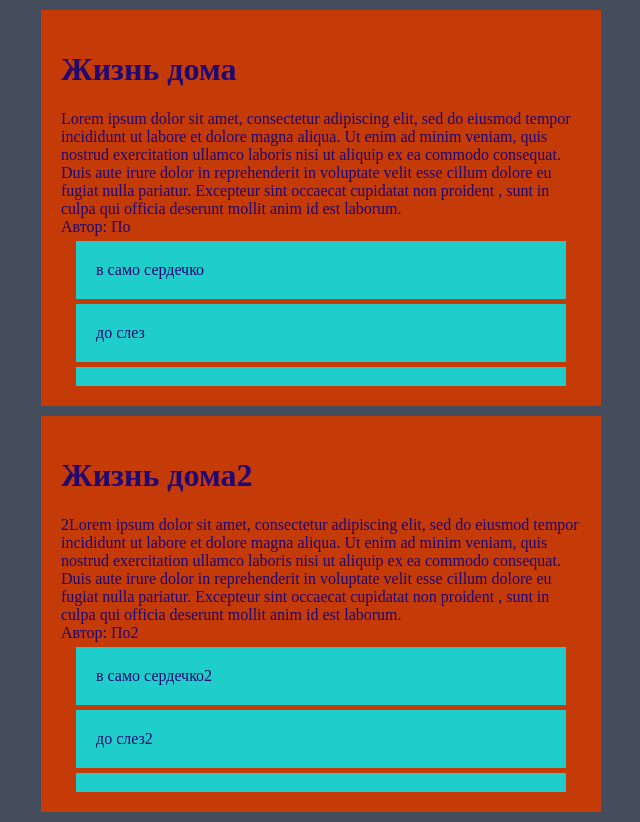
After one commit to ArtemKuksenko/flask_example, a Flask app: page / in a window 1280 px wide. The commit adds this page. Shown: the whole page, without its empty margins (319-959 px from the left). Run offline with Flask 2, Linux system fonts and the light colour scheme.

Commit message:
лента

```diff
--- a/app/routes.py
+++ b/app/routes.py
@@ -7,7 +7,7 @@ from app.forms import LoginForm
 
 @app.route('/hello_home')
 # приметивный базовый пример
-def index():
+def hello_home():
     return "HELLO HOME!"
 
 @app.route('/template')
@@ -34,3 +34,42 @@ def add_post():
         print(form.username)
         return redirect('/index')
     return render_template('add_post.html', title='+пост', form=form)
+
+@app.route('/')
+@app.route('/index')
+def index():
+    posts = [
+        {
+            'id': 0,
+            'name_user': 'По',
+            'title': 'Жизнь дома',
+            'text': """Lorem ipsum dolor sit amet, consectetur adipiscing elit, sed do eiusmod tempor incididunt ut
+                       labore et dolore magna aliqua. Ut enim ad minim veniam, quis nostrud exercitation ullamco laboris
+                        nisi ut aliquip ex ea commodo consequat. Duis aute irure dolor in reprehenderit in voluptate
+                        velit esse cillum dolore eu fugiat nulla pariatur. Excepteur sint occaecat cupidatat non proident
+                        , sunt in culpa qui officia deserunt mollit anim id est laborum.""",
+            'comments': [
+                {'comment': 'в само сердечко'},
+                {'comment': 'до слез'},
+                {'comment': 'брат за Барата'},
+                {'comment': 'брат за Мурата'},
+            ]
+        },
+        {
+            'id': 1,
+            'name_user': 'По2',
+            'title': 'Жизнь дома2',
+            'text': """2Lorem ipsum dolor sit amet, consectetur adipiscing elit, sed do eiusmod tempor incididunt ut
+                           labore et dolore magna aliqua. Ut enim ad minim veniam, quis nostrud exercitation ullamco laboris
+                            nisi ut aliquip ex ea commodo consequat. Duis aute irure dolor in reprehenderit in voluptate
+                            velit esse cillum dolore eu fugiat nulla pariatur. Excepteur sint occaecat cupidatat non proident
+                            , sunt in culpa qui officia deserunt mollit anim id est laborum.""",
+            'comments': [
+                {'comment': 'в само сердечко2'},
+                {'comment': 'до слез2'},
+                {'comment': 'брат за Барата2'},
+                {'comment': 'брат за Мурата2'},
+            ]
+        },
+    ]
+    return render_template('index.html', title='Home', posts=posts)
--- a/app/templates/base.html
+++ b/app/templates/base.html
@@ -17,12 +17,33 @@
         button{
             width: 500px;
         }
+        body{
+            background: #444d5c;
+        }
         .new-post{
             margin: 0 auto;
             width: 520px;
-            background: black;
+            background: #4e0063;
             padding: 20px;
             color: white;
+        }
+        .post-container{
+            overflow: scroll;
+            height: 150px;
+        }
+        .post{
+            margin: 10px auto;
+            width: 520px;
+            background: #c43b08;
+            padding: 20px;
+            color: #200772;
+        }
+        .comment{
+            margin: 5px auto;
+            width: 450px;
+            background: #1fcecb;
+            {#https://pikabu.ru/story/tsvet_yaits_stranstvuyushchego_drozda_4168563#}
+            padding: 20px;
         }
     </style>
 </head>
--- /dev/null
+++ b/app/templates/index.html
@@ -0,0 +1,18 @@
+{% extends "base.html" %} <!-- Наследование от шаблона --->
+
+{% block content %} <!-- Сам блок --->
+    {% for p in posts %}
+        <div class="post">
+            <h1>{{ p.title }}</h1>
+            {{ p.text }}<br>
+            Автор: {{ p.name_user }}
+            <div class="post-container">
+                {% for c in p.comments %}
+                    <div class="comment">
+                    {{ c.comment }}
+                    </div>
+                {% endfor %}
+            </div>
+        </div>
+    {% endfor %}
+{% endblock %}
```
